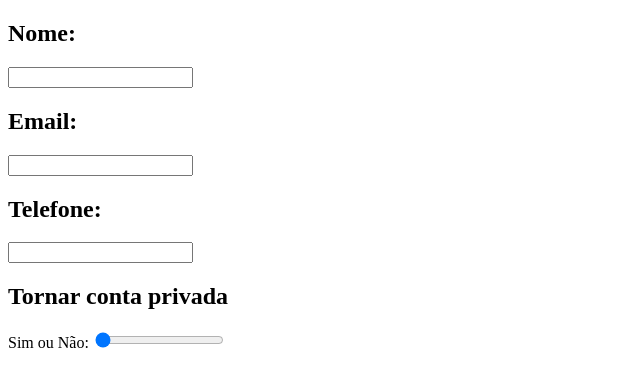
After one commit to pinhonaner/literallis, a Django app: template home/templates/home/pages/settings.html in a window 1280 px wide. The commit adds this page. Shown: the top 387 px of the page, without its empty margins (0-640 px from the left). Run offline with Django 4.2, Linux system fonts and the light colour scheme; the template is opened without the code that fills it, so the values that code supplies are empty; some libraries are stand-ins or nearby versions.

Commit message:
adding settings and its partials and refactoring some htmls

```diff
--- a/home/templates/home/pages/new-account.html
+++ b/home/templates/home/pages/new-account.html
@@ -9,7 +9,6 @@
 
     <!-- Esse é o conteúdo da página página de cadastro. *PROVAVELMENTE VAI IR PARA UM APP DE AUTENTICAÇÃO. -->
     <main>
-        <section>
         <img class="new_account_marker" src='{% static "/home/img/marker.svg" %}' alt="">
         <img class="new_account_logotipo" src='{% static "/home/img/logotipo.svg" %}' alt="Logotipo da Literalis">
 
@@ -17,21 +16,23 @@
             <h2 class="name_title">Nome</h2>
             <input class="name_input" type="text">
         </div>
+
         <div class="email">
             <h2 class="email_title">Email</h2>
             <input class="email_input" type="text">
         </div>
+
         <div class="create_password">
             <h2 class="cpassword_title">Criar senha</h2>
             <input class="cpassword_input" type="text">
         </div>
+
         <div class="repeat_password">
             <h2 class="rpassword_title">Repetir senha</h2>
             <input class="rpassword_input" type="text">
         </div>
 
         <button class="create_account_button">Criar conta</button>
-        </section>
     </main>
 </body>
 
--- a/home/templates/home/pages/preferences.html
+++ b/home/templates/home/pages/preferences.html
@@ -10,7 +10,6 @@
 
     <!-- Esse é o conteúdo da página página preferências, após criação de conta. *PROVAVELMENTE VAI IR PARA UM APP DE AUTENTICAÇÃO. -->
     <main>
-        <section>
         <img class="preferences_marker" src='{% static "/home/img/marker.svg" %}' alt="">
 
         <h1> ESCOLHER PREFERÊNCIAS </h1>
@@ -25,9 +24,7 @@
         {% endfor %}
 
         <button>Continuar</button>
-        </section>
     </main>
-
 </body>
 
 </html>
--- a/home/templates/home/pages/resenha.html
+++ b/home/templates/home/pages/review.html
@@ -7,10 +7,7 @@
 <body>
     {% include 'review/partials/header.html' %}
 
-    <!-- Esse é o conteúdo da página 'resenha'. -->
-
-    <img class="arrow_1" src='{% static "/home/img/arrow_1.svg" %}' alt="">
-
+    <!-- Esse é o conteúdo da página de resenha. -->
     <main>
         <img src="{{book_image}}" alt="">
         <!-- seção dedicada à avaliação do livro-->
--- /dev/null
+++ b/home/templates/home/pages/settings.html
@@ -0,0 +1,41 @@
+{% load static %}
+<!DOCTYPE html>
+<html lang="pt-BR">
+
+{% include 'settings/partials/head.html'  %}
+
+<body>
+    {% include 'settings/partials/header.html' %}
+
+    <!-- Esse é o conteúdo da página de configurações. -->
+    <main>
+        {% include 'settings/partials/settings_section_1.html' %}
+
+        <section>
+            <div>
+                <h1>Nome:</h1>
+                <input type="text">
+            </div>
+
+            <div>
+                <h1>Email:</h1>
+                <input type="text">
+            </div>
+
+            <div>
+                <h1>Telefone:</h1>
+                <input type="text">
+            </div>
+
+            <div>
+                <h2>Tornar conta privada</h2>
+                <!-- slider dependente de js para confirmação de privação de conta-->
+                <label for="slider">Sim ou Não:</label>
+                <input type="range" min="0" max="1" step="1" value="0" id="slider">
+                <p id="result"></p>
+            </div>
+        </section>
+    </main>
+</body>
+
+</html>
--- a/home/templates/home/pages/update-reading.html
+++ b/home/templates/home/pages/update-reading.html
@@ -7,10 +7,7 @@
 <body>
     {% include 'review/partials/header.html' %}
 
-    <!-- Esse é o conteúdo da página 'resenha'. -->
-
-    <img class="arrow_1" src='{% static "/home/img/arrow_1.svg" %}' alt="">
-
+    <!-- Esse é o conteúdo da página de atualização de leitura. -->
     <main>
         <img src="{{book_image}}" alt="">
         <!-- seção dedicada à avaliação do livro-->
```
Also changed, not shown: home/templates/home/partials/settings_section_1.html (added, +7 -0 lines), 1 other file. Lines whose indentation alone changed are shown as unchanged.
